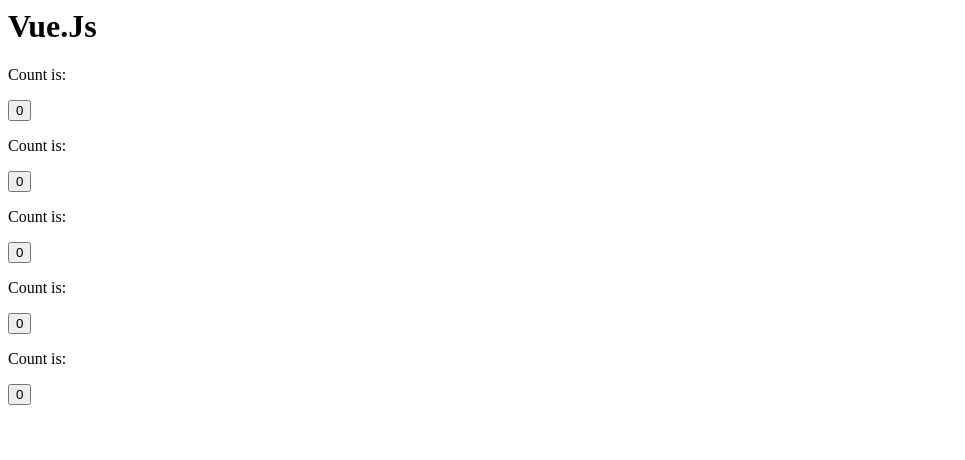
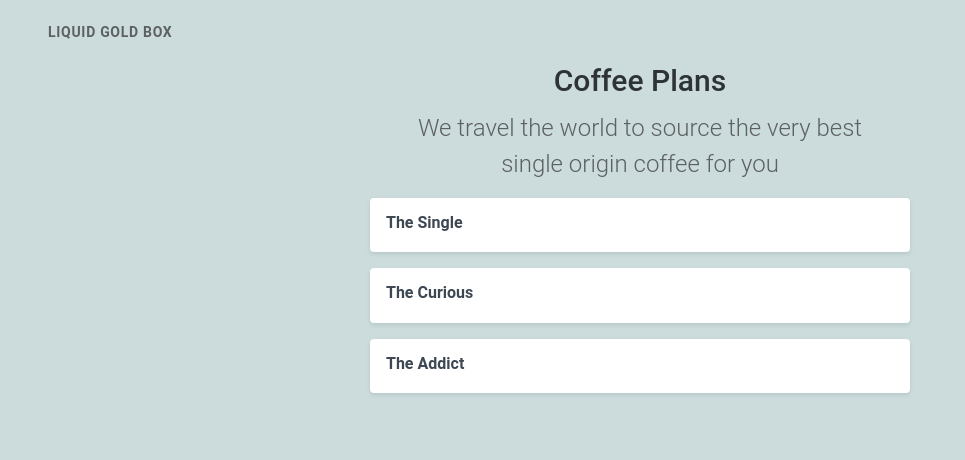
Before and after one commit to radurentea/Vue.Js-Components-Recap, a plain HTML site: page index.html in a window 1280 px wide. Shown: the whole page, without its empty margins (0-965 px from the left). Drawn offline with nearby package versions, Linux system fonts and the light colour scheme.

Commit message:
Pick Plan exercise

```diff
--- a/app.js
+++ b/app.js
@@ -1,12 +1,13 @@
-Vue.component('click-counter', {
-  template: '#click-counter-template',
-  data() {
-    return {
-      count: 0,
-    }
+Vue.component('plan-picker', {
+  template: '#plan-picker-template',
+  props: {
+    name: String,
   },
-})
+});
 
 var app = new Vue({
   el: '#app',
+  data: {
+    plans: ["The Single", "The Curious", "The Addict",],
+  }
 })
--- a/index.html
+++ b/index.html
@@ -5,23 +5,37 @@
     <meta name="viewport" content="width=device-width, initial-scale=1.0">
     <meta http-equiv="X-UA-Compatible" content="ie=edge">
     <title>Document</title>
+    <link rel="stylesheet" href="main.css">
 </head>
 
 <body>
-    <div id="app">
-        <h1>Vue.Js</h1>
-        <click-counter></click-counter>
-        <click-counter></click-counter>
-        <click-counter></click-counter>
-        <click-counter></click-counter>
-        <click-counter></click-counter>
+    <div id="app" class="container mx-auto py-6">
+        <header>
+            <div>
+                <span id="logo">Liquid Gold Box</span>
+            </div>
+        </header>
 
+        <div class="content">
+            <h1 class="title">Coffee Plans</h1>
+
+            <h2 class="subtitle">
+                We travel the world to source the very best single origin coffee for you
+            </h2>
+
+            <div class="plans">
+                <plan-picker v-for="plan in plans" :name=plan></plan-picker>
+            </div>
+        </div>
     </div>
 
-    <script type="text/x-template" id="click-counter-template">
-        <div>
-            <p>Count is:</p>
-            <button @click="count++">{{ count }}</button>
+    <script type="text/x-template" id="plan-picker-template">
+        <div class="plan" >
+            <div class="description">
+                <span class="title">
+                    {{name}}
+                </span>
+            </div>
         </div>
     </script>
 
```
